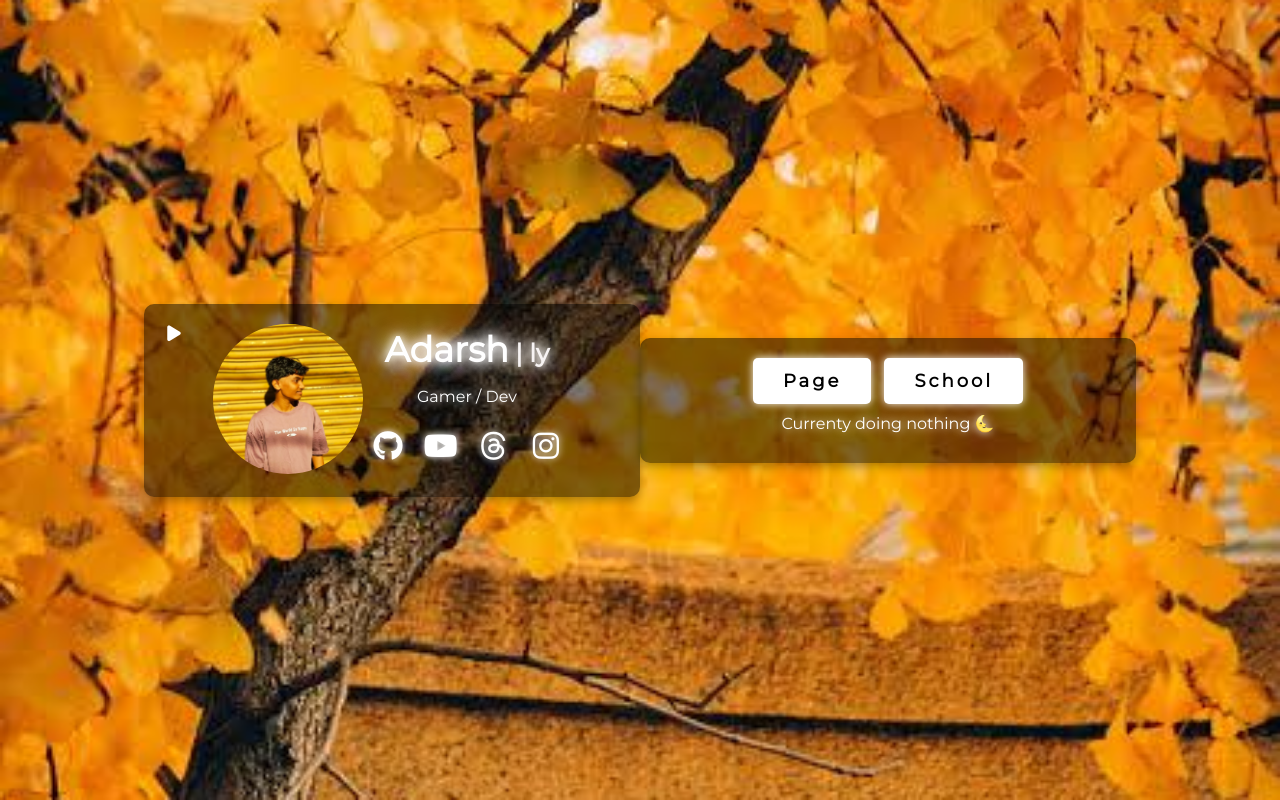
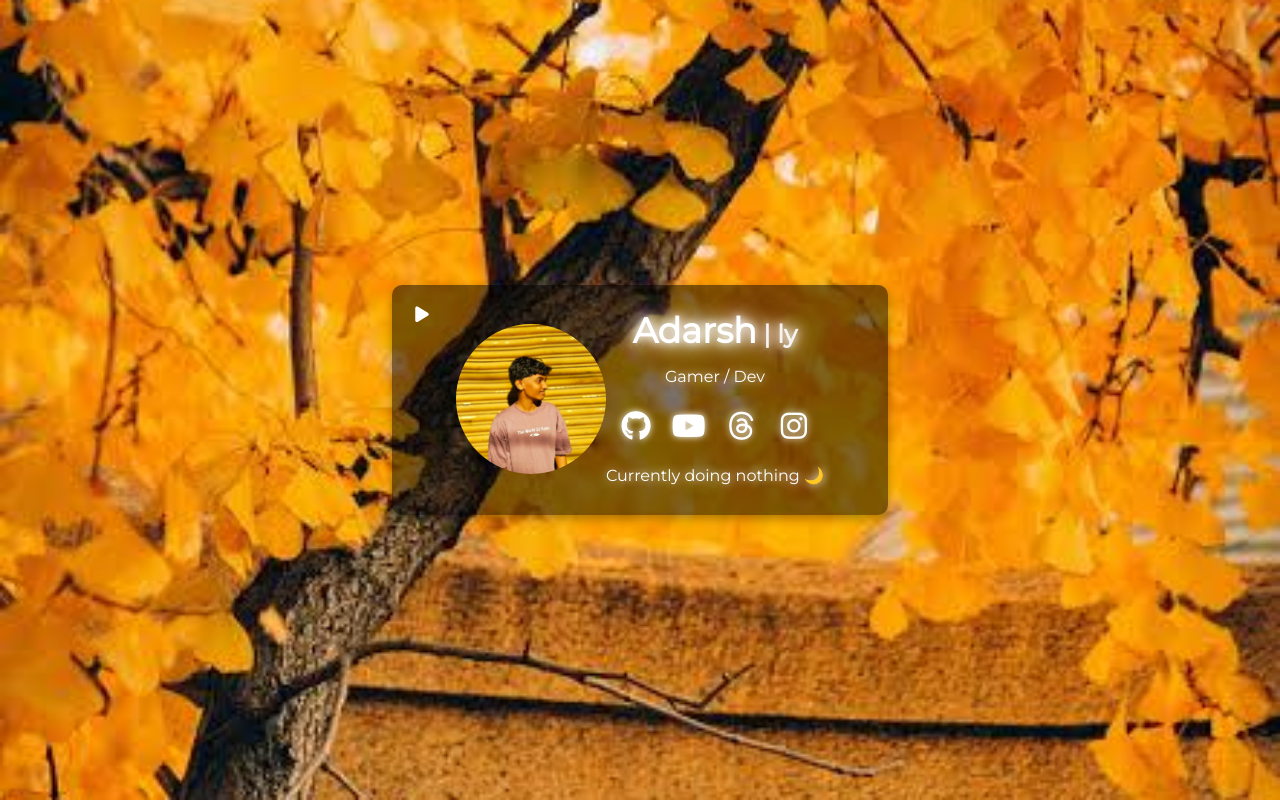
Before and after one commit to notgpl/portfolio, a plain HTML site: page index.html in a window 1280 px wide. Drawn offline with nearby package versions, Linux system fonts and the light colour scheme.

Commit message:
Update index.html

```diff
--- a/index.html
+++ b/index.html
@@ -45,24 +45,11 @@
                         <a href="https://threads.net/adarsh.lyy"><i class="fa-brands fa-threads"></i></a>
                         <a href="https://instagram.com/adarsh.lyy"><i class="fa-brands fa-instagram"></i></a>
                     </div>
+                    <p>Currently doing nothing 🌙</p>
             </div>
             </div>
         </div>
-            <div class="home-box" data-aos="fade-in">
 
-
-
-            <!-- Main Content -->
-            <div class="particle-container">
-                <div class="home-content">
-                    <h1></h1>
-                    <div></div>
-                    <a class="btn" href="https://notgpl.live">Page</a> &nbsp &nbsp
-                    <a class="btn" href="https://srvnssvhss.notgpl.live">School</a>
-                    <p>Currenty doing nothing 🌜</p>
-
-            </div>
-            </div>
     </section>
 
     <!-- Background Music -->
```
